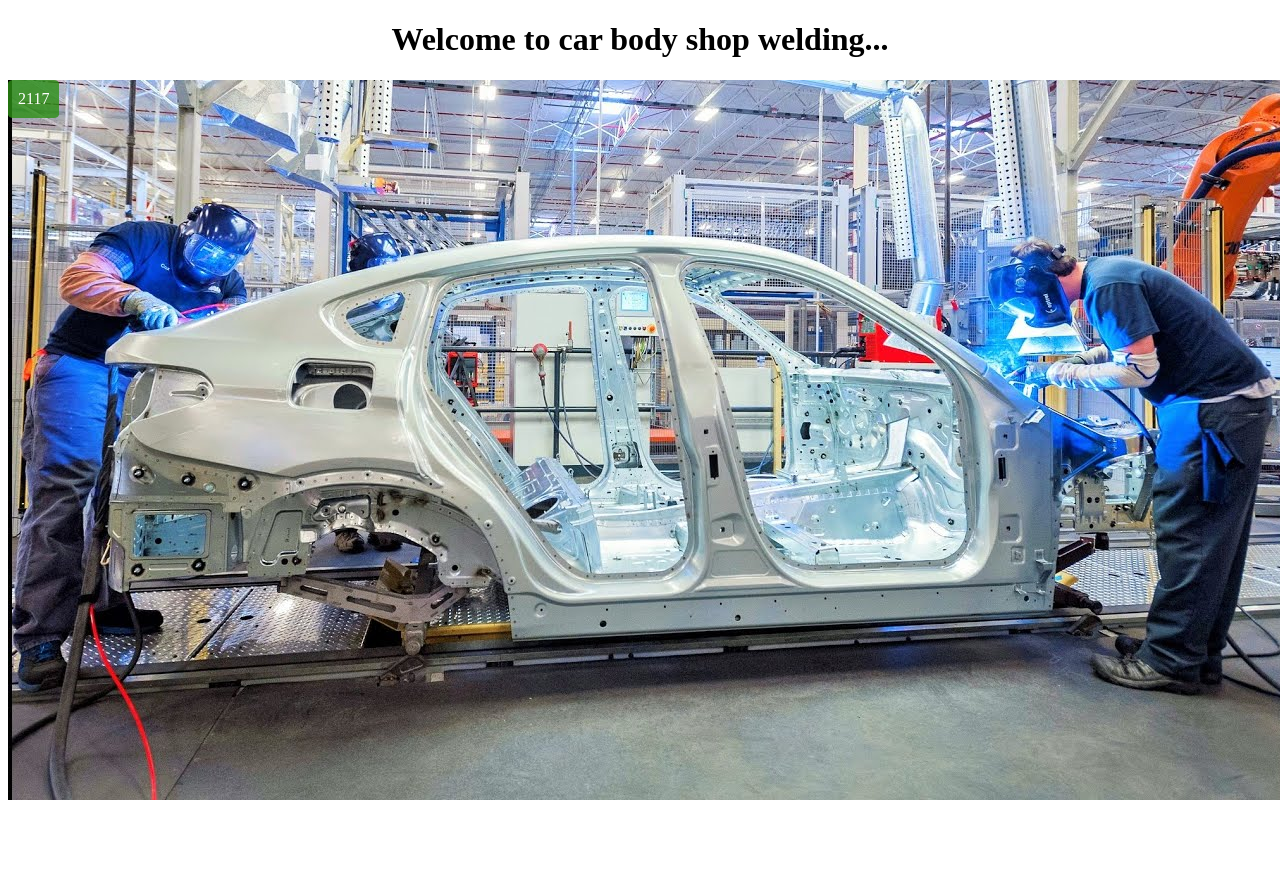
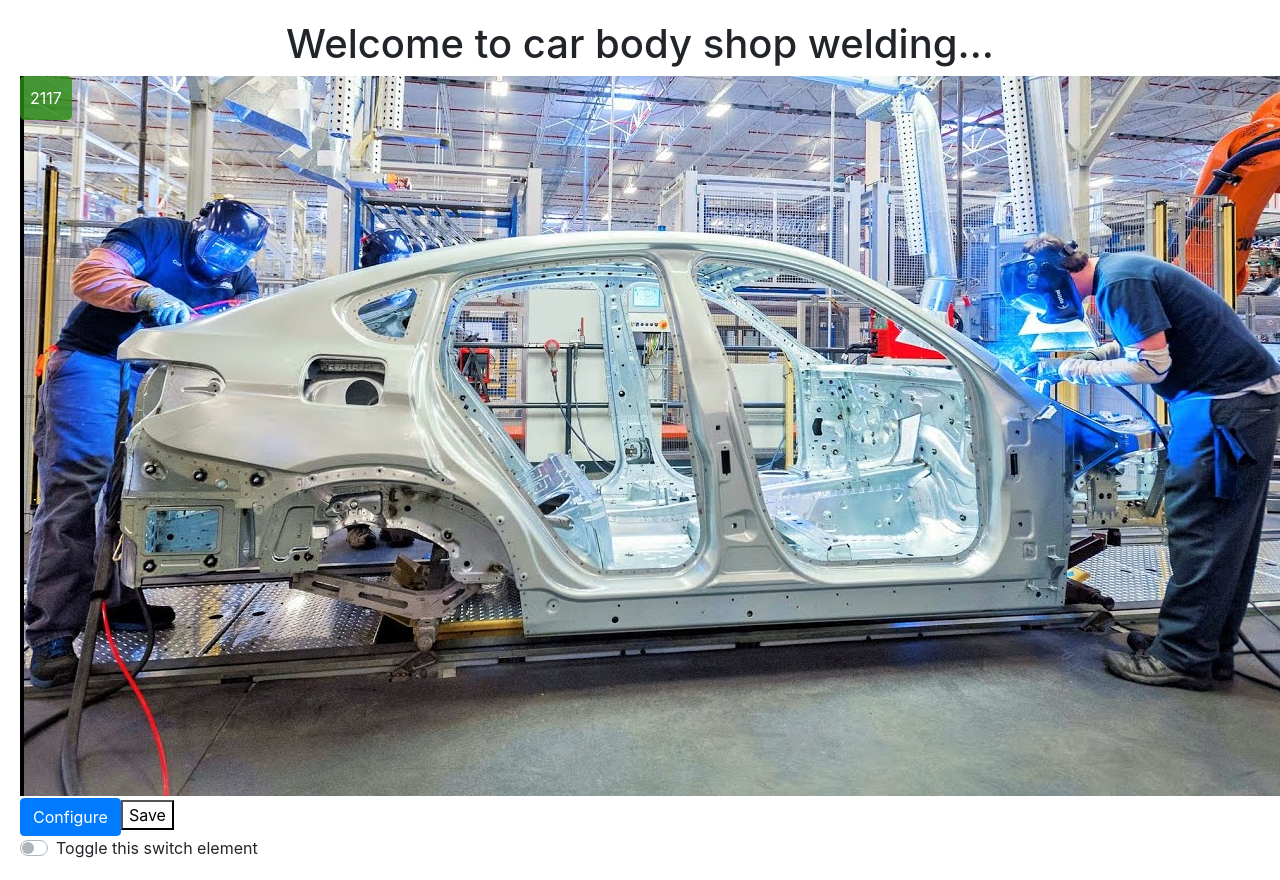
Before and after one commit to avkumar23/angularLearnings, an Angular app: page / in a window 1280 px wide. Before the commit the page ends 812 px from the top, so only its background shows below. Built offline with nearby package versions, Linux system fonts and the light colour scheme.

Commit message:
attribute, class, style and event binding

```diff
--- a/package.json
+++ b/package.json
@@ -12,13 +12,16 @@
   "private": true,
   "dependencies": {
     "@angular/animations": "~8.2.7",
+    "@angular/cdk": "^8.2.1",
     "@angular/common": "~8.2.7",
     "@angular/compiler": "~8.2.7",
     "@angular/core": "~8.2.7",
     "@angular/forms": "~8.2.7",
+    "@angular/material": "^8.2.1",
     "@angular/platform-browser": "~8.2.7",
     "@angular/platform-browser-dynamic": "~8.2.7",
     "@angular/router": "~8.2.7",
+    "bootstrap": "^4.3.1",
     "rxjs": "~6.4.0",
     "tslib": "^1.10.0",
     "zone.js": "~0.9.1"
--- a/src/app/app.component.html
+++ b/src/app/app.component.html
@@ -555,6 +555,29 @@
   (cdkDragEnded)="dragEnd($event)"
   [style.top.px]="initialPosition.y"
   [style.left.px]="initialPosition.x">2117</div>
+  <!-- Example of property binding, [style.top.px]="initialPosition.y", actually this bind property of a DOM object not the attribute of the HTML -->
+</div>
 
-  <!-- Example of property binding, [style.top.px]="initialPosition.y" -->
+<div>
+  <table>
+    <tr>
+      <td [attr.colspan] = "colSpan"></td>
+    </tr>
+  </table>
+  <!-- Example of attribute binding, [attr.colspan] = "colSpan", by this we make colspan as an HTML attribute, there is no such element in DOM object as well.
+        It is also possible that DOM object has a property like, textContent, but its relevent attribute is not present in HTML attribute.
+        In most of the cases, there is a direct one to one mapping between, HTML Attribute <====> DOM Object property.
+  -->
+  <button class = "btn btn-primary" [class.active]="isActive">Configure</button>
+  <!-- Example of class binding, [class]="isActive", based upon isActive flag this class will be added or removed -->
+  <button [style.backgroundColor]="isActive ? 'blue' : 'white'">Save</button>
+  <!-- Example of style binding, [style.backgroundColor]="isActive ? 'blue' : 'white'" -->
 </div>
+
+<div class="custom-control custom-switch" (click) = "onDivClicked()">
+    <input type="checkbox" class="custom-control-input" id="customSwitches" (click) = "onToggle($event)">
+    <label class="custom-control-label" for="customSwitches">Toggle this switch element</label>
+</div>
+<!-- Example of Event binding, (click) = "onToggle()", here $event is a part of standard DOM event object, like venila javaScript and jQuery.
+     Example of Event bubbling, (click) = "onDivClicked(), and to stop this, need to call $event.stopPropagation() inside onToggle().
+-->
--- a/src/app/app.component.ts
+++ b/src/app/app.component.ts
@@ -9,6 +9,9 @@ import { dragPositionService } from './dragPosition.service'
 })
 export class AppComponent {
   //title = 'angular8firstapp';
+  isActive = false  ;
+  colSpan = 2;
+
   initialPosition: { x: any; y: any; };
   position = { ...this.initialPosition };
   offset: { x: string | number; y: string | number; };
@@ -30,6 +33,14 @@ export class AppComponent {
     console.log(this.position, this.initialPosition, this.offset);
   }
 
+  // This is for an example of Event Bubbling.
+  onDivClicked(){
+    console.log("Div was clicked");
+  }
 
+  onToggle($event : any){
+    $event.stopPropagation();
+    console.log("toggle on/off", $event);
+  }
 
 }
--- a/src/styles.css
+++ b/src/styles.css
@@ -1 +1,6 @@
 /* You can add global styles to this file, and also import other style files */
+@import "~bootstrap/dist/css/bootstrap.css";
+
+body {
+    padding : 20px;
+ }
```
Also changed, not shown: src/app/app.component.css (line endings or trailing spaces), 1 other file (tests, documents, lock files or other folders).
